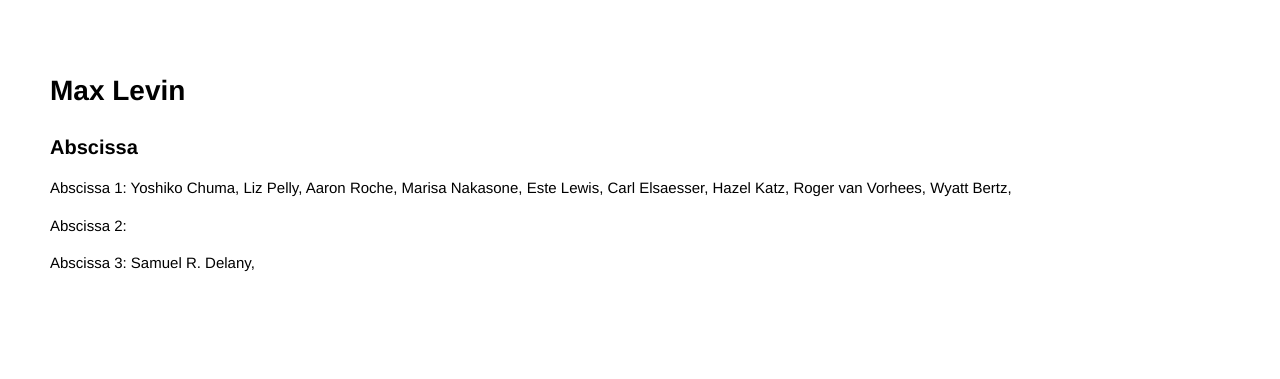
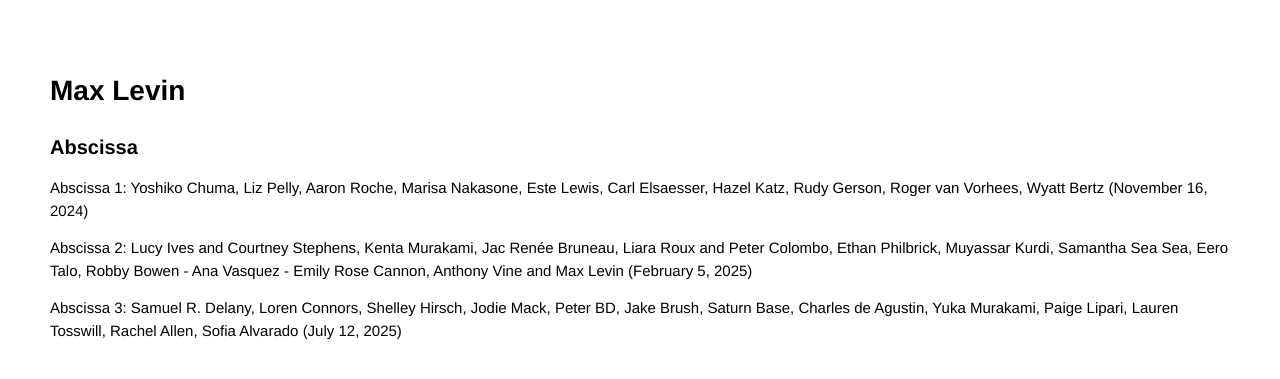
Before and after one commit to minicreative/maxlevin.me, a Jekyll site: the page built from _subpages/abscissa.markdown, in a window 1280 px wide. Shown: the top 379 px of the page. Built offline with Jekyll 4.4.1, drawn with Linux system fonts in a browser that asks for light colours.

Commit message:
Updated Abscissa

```diff
--- a/_subpages/abscissa.markdown
+++ b/_subpages/abscissa.markdown
@@ -3,8 +3,8 @@ title: Abscissa
 date: 2025-11-23 14:41:00 -05:00
 ---
 
-Abscissa 1: Yoshiko Chuma, Liz Pelly, Aaron Roche, Marisa Nakasone, Este Lewis, Carl Elsaesser, Hazel Katz, Roger van Vorhees, Wyatt Bertz,
+Abscissa 1: Yoshiko Chuma, Liz Pelly, Aaron Roche, Marisa Nakasone, Este Lewis, Carl Elsaesser, Hazel Katz, Rudy Gerson, Roger van Vorhees, Wyatt Bertz (November 16, 2024)
 
-Abscissa 2:
+Abscissa 2: Lucy Ives and Courtney Stephens, Kenta Murakami, Jac Renée Bruneau, Liara Roux and Peter Colombo, Ethan Philbrick, Muyassar Kurdi, Samantha Sea Sea, Eero Talo, Robby Bowen - Ana Vasquez - Emily Rose Cannon, Anthony Vine and Max Levin (February 5, 2025)
 
-Abscissa 3: Samuel R. Delany,
+Abscissa 3: Samuel R. Delany, Loren Connors, Shelley Hirsch, Jodie Mack, Peter BD, Jake Brush, Saturn Base, Charles de Agustin, Yuka Murakami, Paige Lipari, Lauren Tosswill, Rachel Allen, Sofia Alvarado (July 12, 2025)
```
